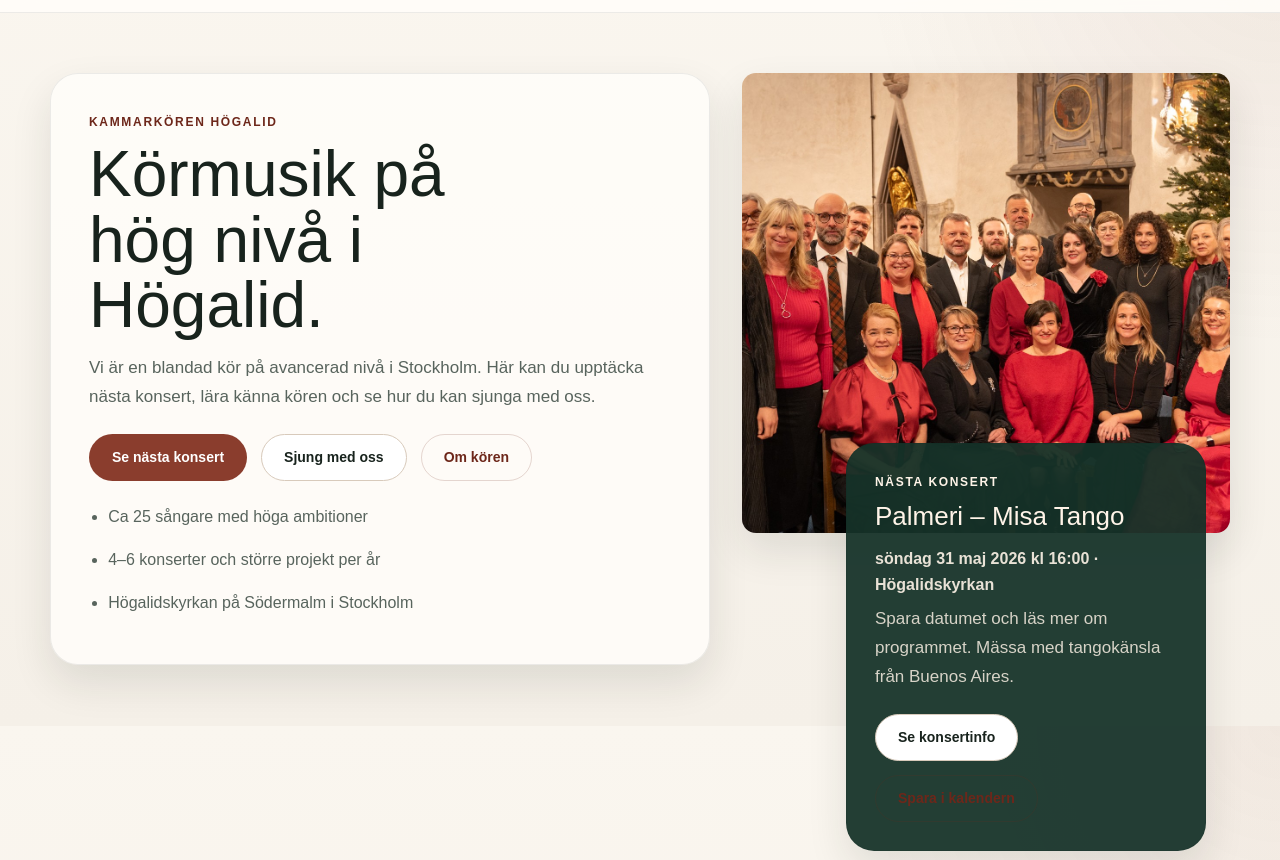
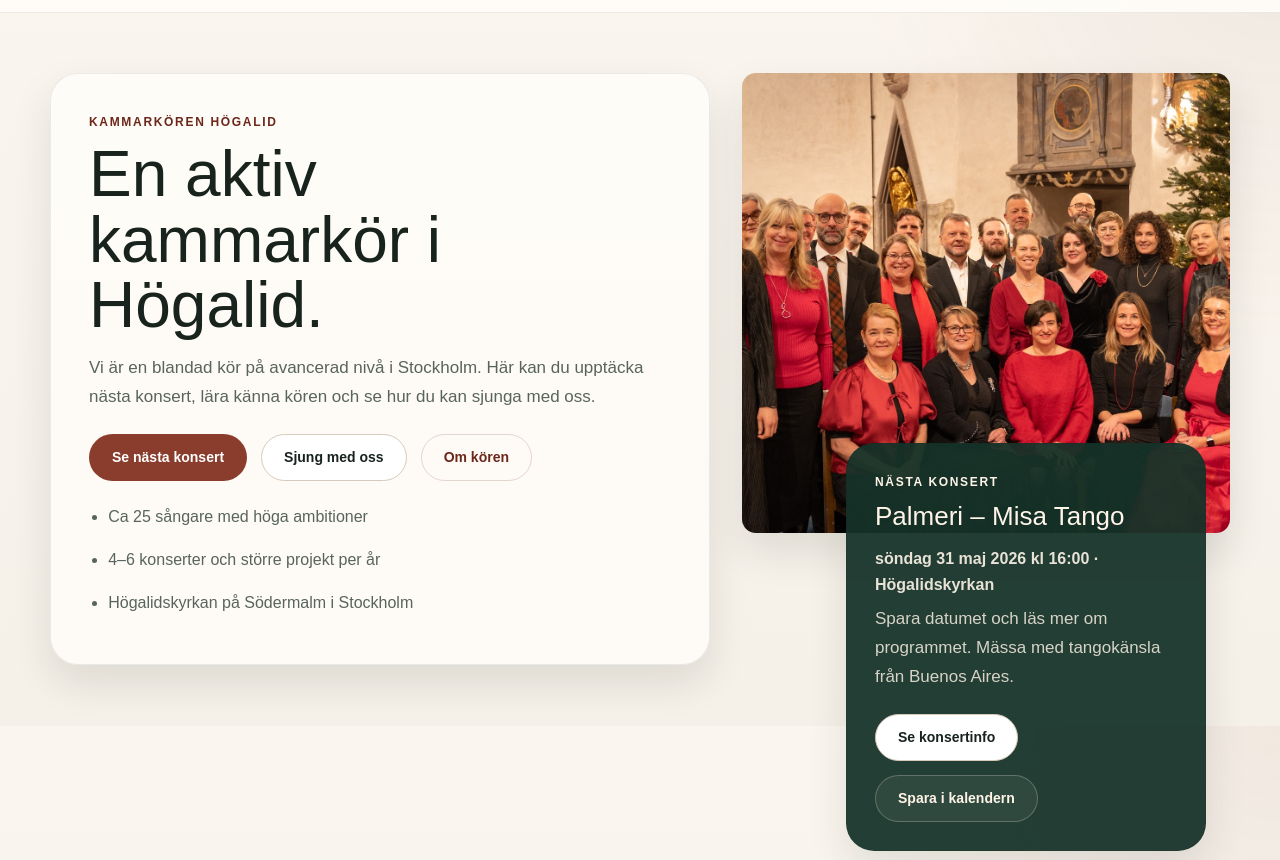
Before and after one commit to martson77/kkh, a website: page public/index.html in a window 1280 px wide. Shown: the part 74-934 px from the top of the page. Drawn offline with Linux system fonts and the light colour scheme; a script that the page names is missing.

Commit message:
Refine homepage hero copy and panel contrast

```diff
--- a/public/assets/app.css
+++ b/public/assets/app.css
@@ -304,6 +304,18 @@ button {
 
 .cta-button--ghost:hover {
   color: var(--accent-dark);
+}
+
+.highlight-panel .cta-button--ghost {
+  color: #fff4e8;
+  background: rgba(255, 244, 232, 0.06);
+  border-color: rgba(255, 244, 232, 0.24);
+}
+
+.highlight-panel .cta-button--ghost:hover {
+  color: #fff4e8;
+  background: rgba(255, 244, 232, 0.12);
+  border-color: rgba(255, 244, 232, 0.38);
 }
 
 .inline-list,
--- a/public/index.html
+++ b/public/index.html
@@ -52,7 +52,7 @@
     <div class="site-container hero-grid hero-grid--home">
       <div class="hero-copy">
         <p class="eyebrow">Kammarkören Högalid</p>
-        <h1 class="hero-title">Körmusik på hög nivå i Högalid.</h1>
+        <h1 class="hero-title">En aktiv kammarkör i Högalid.</h1>
         <p class="hero-lead">Vi är en blandad kör på avancerad nivå i Stockholm. Här kan du upptäcka nästa konsert, lära känna kören och se hur du kan sjunga med oss.</p>
         <div class="hero-actions">
           <a href="/konserter/palmeri-misa-tango/" class="cta-button cta-button--primary" data-track-location="home_hero">Se nästa konsert</a>
--- a/scripts/site-data.mjs
+++ b/scripts/site-data.mjs
@@ -31,7 +31,7 @@ export const site = {
 export const homePage = {
   hero: {
     eyebrow: "Kammarkören Högalid",
-    title: "Körmusik på hög nivå i Högalid.",
+    title: "En aktiv kammarkör i Högalid.",
     lead:
       "Vi är en blandad kör på avancerad nivå i Stockholm. Här kan du upptäcka nästa konsert, lära känna kören och se hur du kan sjunga med oss.",
     highlights: [
```
